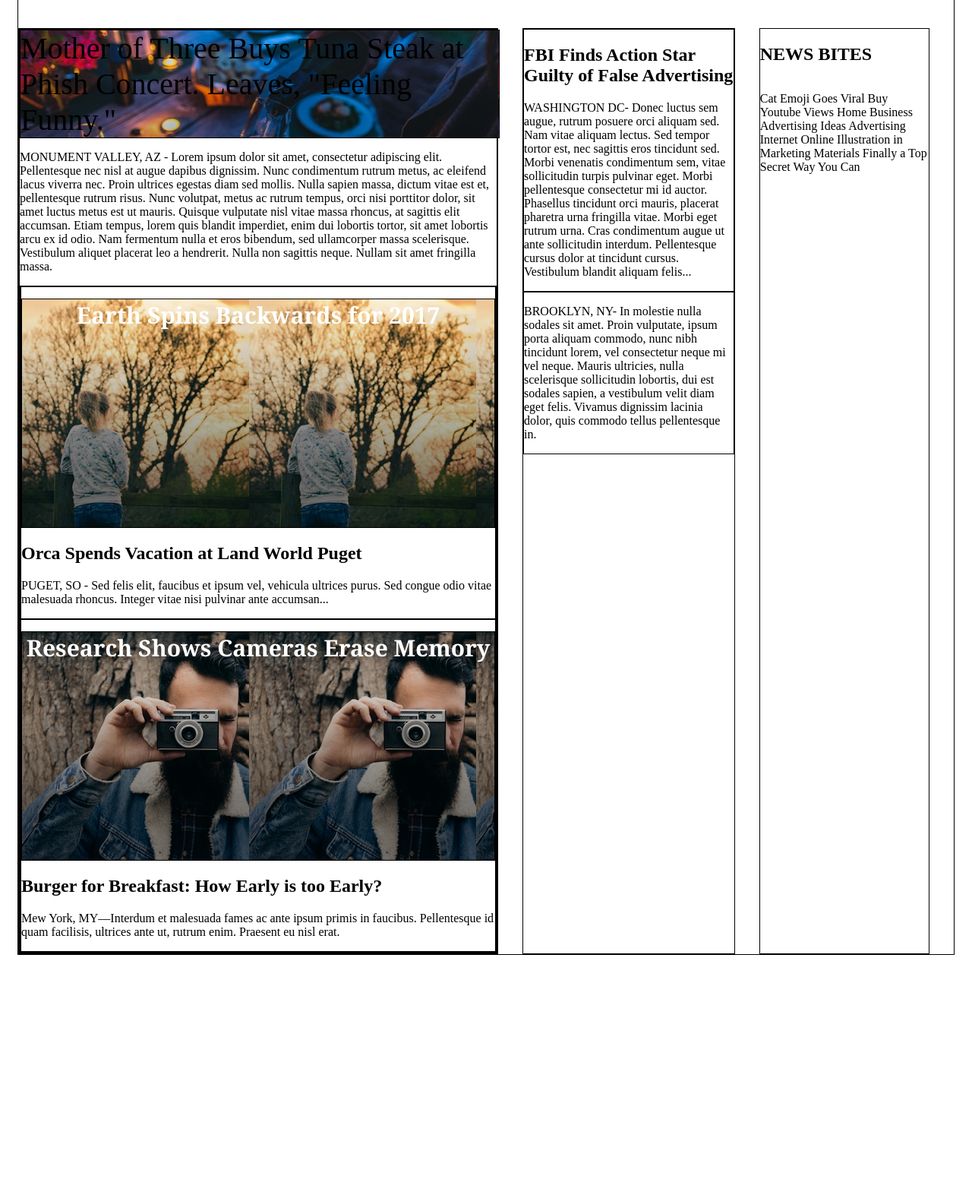
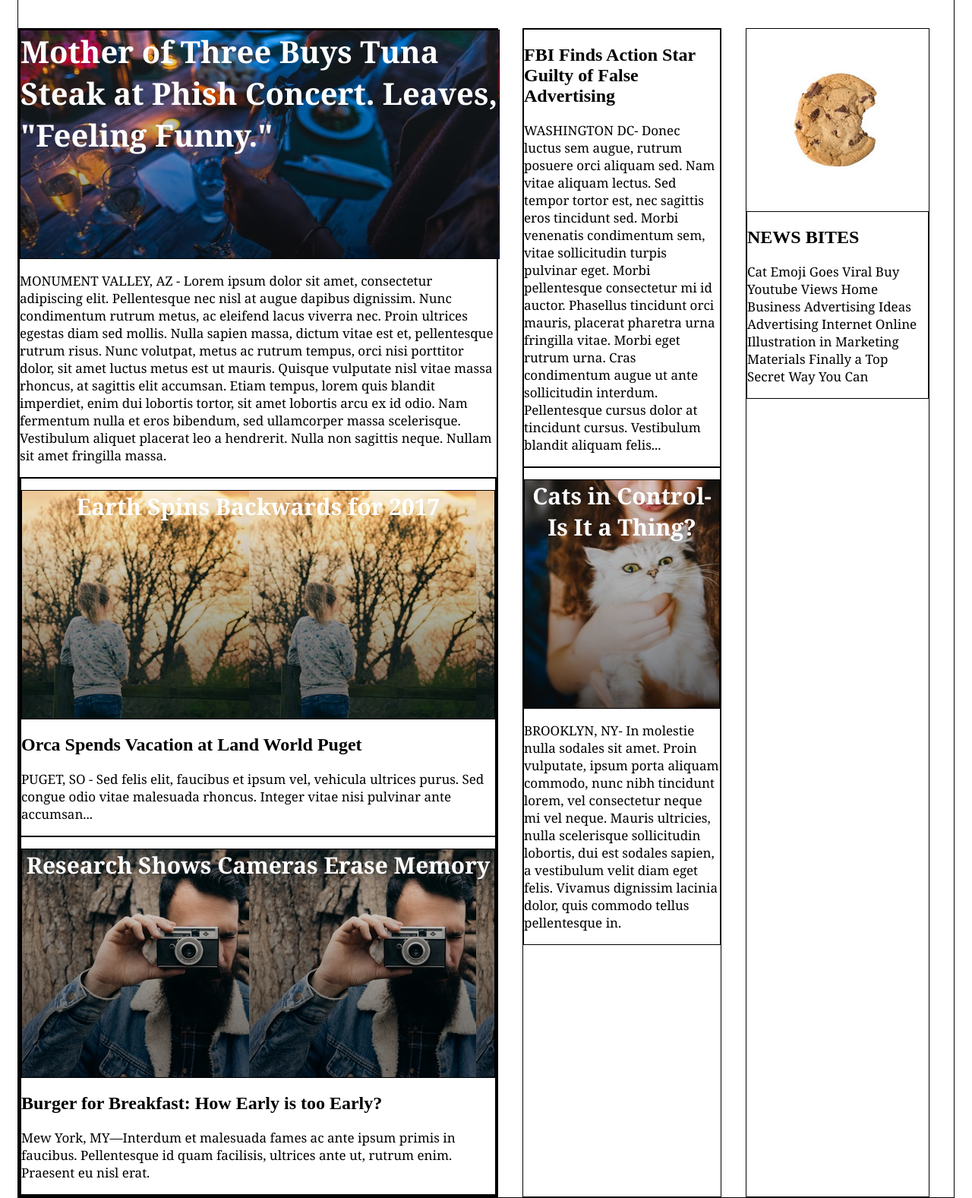
Before and after one commit to NoxKnock/myTimes, a plain HTML site: page index.html in a window 1280 px wide. Shown: the part 80-1657 px from the top of the page at 76% size. Before the commit the page ends 1415 px from the top, so only its background shows below. Drawn offline with Linux system fonts and the light colour scheme.

Commit message:
adding html

```diff
--- a/index.html
+++ b/index.html
@@ -20,46 +20,55 @@
   </nav>
 </header>
 
-<!--content-->
+<!--MAINSTORY - including two partstories-->
 <div class="maincontainer">
   <div class="column large">
     <div class="mainstory">
-      <div class="picmain">
+      <div class="picmain maincontent">
         <span> Mother of Three Buys Tuna Steak at Phish Concert. Leaves, "Feeling Funny."</span>
       </div>
-      <p>MONUMENT VALLEY, AZ - Lorem ipsum dolor sit amet, consectetur adipiscing elit. Pellentesque nec nisl at augue dapibus dignissim. Nunc condimentum rutrum metus, ac eleifend lacus viverra nec. Proin ultrices egestas diam sed mollis. Nulla sapien massa, dictum vitae est et, pellentesque rutrum risus. Nunc volutpat, metus ac rutrum tempus, orci nisi porttitor dolor, sit amet luctus metus est ut mauris. Quisque vulputate nisl vitae massa rhoncus, at sagittis elit accumsan. Etiam tempus, lorem quis blandit imperdiet, enim dui lobortis tortor, sit amet lobortis arcu ex id odio. Nam fermentum nulla et eros bibendum, sed ullamcorper massa scelerisque. Vestibulum aliquet placerat leo a hendrerit. Nulla non sagittis neque. Nullam sit amet fringilla massa.</p>
+      <p class="text">MONUMENT VALLEY, AZ - Lorem ipsum dolor sit amet, consectetur adipiscing elit. Pellentesque nec nisl at augue dapibus dignissim. Nunc condimentum rutrum metus, ac eleifend lacus viverra nec. Proin ultrices egestas diam sed mollis. Nulla sapien massa, dictum vitae est et, pellentesque rutrum risus. Nunc volutpat, metus ac rutrum tempus, orci nisi porttitor dolor, sit amet luctus metus est ut mauris. Quisque vulputate nisl vitae massa rhoncus, at sagittis elit accumsan. Etiam tempus, lorem quis blandit imperdiet, enim dui lobortis tortor, sit amet lobortis arcu ex id odio. Nam fermentum nulla et eros bibendum, sed ullamcorper massa scelerisque. Vestibulum aliquet placerat leo a hendrerit. Nulla non sagittis neque. Nullam sit amet fringilla massa.</p>
      <div class="stories">
         <div class="sone">
           <div class="picsone imgcontent">
             <span> Earth Spins Backwards for 2017 </span>
           </div>
           <h2>Orca Spends Vacation at Land World Puget</h2>
-          <p>PUGET, SO - Sed felis elit, faucibus et ipsum vel, vehicula ultrices purus. Sed congue odio vitae malesuada rhoncus. Integer vitae nisi pulvinar ante accumsan...</p>
+          <p class="text">PUGET, SO - Sed felis elit, faucibus et ipsum vel, vehicula ultrices purus. Sed congue odio vitae malesuada rhoncus. Integer vitae nisi pulvinar ante accumsan...</p>
         </div>
         <div class="stwo">
           <div class="pictwo imgcontent">
             <span>Research Shows Cameras Erase Memory</span>
           </div>
           <h2>Burger for Breakfast: How Early is too Early?</h2>
-          <p>Mew York, MY—Interdum et malesuada fames ac ante ipsum primis in faucibus. Pellentesque id quam facilisis, ultrices ante ut, rutrum enim. Praesent eu nisl erat.</p>
+          <p class="text">Mew York, MY—Interdum et malesuada fames ac ante ipsum primis in faucibus. Pellentesque id quam facilisis, ultrices ante ut, rutrum enim. Praesent eu nisl erat.</p>
         </div>
      </div>
    </div>
  </div>
 
+
+<!--Mediumcolumn, inclusing two stories-->
   <div class="column medium">
     <div class="columnstory">
       <h2>FBI Finds Action Star Guilty of False Advertising</h2>
-      <p>WASHINGTON DC- Donec luctus sem augue, rutrum posuere orci aliquam sed. Nam vitae aliquam lectus. Sed tempor tortor est, nec sagittis eros tincidunt sed. Morbi venenatis condimentum sem, vitae sollicitudin turpis pulvinar eget. Morbi pellentesque consectetur mi id auctor. Phasellus tincidunt orci mauris, placerat pharetra urna fringilla vitae. Morbi eget rutrum urna. Cras condimentum augue ut ante sollicitudin interdum. Pellentesque cursus dolor at tincidunt cursus. Vestibulum blandit aliquam felis...</p>
+      <p class="text">WASHINGTON DC- Donec luctus sem augue, rutrum posuere orci aliquam sed. Nam vitae aliquam lectus. Sed tempor tortor est, nec sagittis eros tincidunt sed. Morbi venenatis condimentum sem, vitae sollicitudin turpis pulvinar eget. Morbi pellentesque consectetur mi id auctor. Phasellus tincidunt orci mauris, placerat pharetra urna fringilla vitae. Morbi eget rutrum urna. Cras condimentum augue ut ante sollicitudin interdum. Pellentesque cursus dolor at tincidunt cursus. Vestibulum blandit aliquam felis...</p>
     </div>
     <div class="smallstory">
-      <p>BROOKLYN, NY- In molestie nulla sodales sit amet. Proin vulputate, ipsum porta aliquam commodo, nunc nibh tincidunt lorem, vel consectetur neque mi vel neque. Mauris ultricies, nulla scelerisque sollicitudin lobortis, dui est sodales sapien, a vestibulum velit diam eget felis. Vivamus dignissim lacinia dolor, quis commodo tellus pellentesque in.</p>
+      <div class="picsmallstory imgcontent">
+        <span>Cats in Control- Is It a Thing?</span>
+      </div>
+      <p class="text">BROOKLYN, NY- In molestie nulla sodales sit amet. Proin vulputate, ipsum porta aliquam commodo, nunc nibh tincidunt lorem, vel consectetur neque mi vel neque. Mauris ultricies, nulla scelerisque sollicitudin lobortis, dui est sodales sapien, a vestibulum velit diam eget felis. Vivamus dignissim lacinia dolor, quis commodo tellus pellentesque in.</p>
     </div>
   </div>
 
+<!--the small column-->
   <div class="column small">
+    <img src="./resources/images/img-news-bite.png">
+    <div class="newsbites">
     <h2>NEWS BITES</h2>
-    <p>Cat Emoji Goes Viral Buy Youtube Views Home Business Advertising Ideas Advertising Internet Online Illustration in Marketing Materials Finally a Top Secret Way You Can</p>
+    <p class="text">Cat Emoji Goes Viral Buy Youtube Views Home Business Advertising Ideas Advertising Internet Online Illustration in Marketing Materials Finally a Top Secret Way You Can</p>
+    </div>
   </div>
 
 </div>
```
